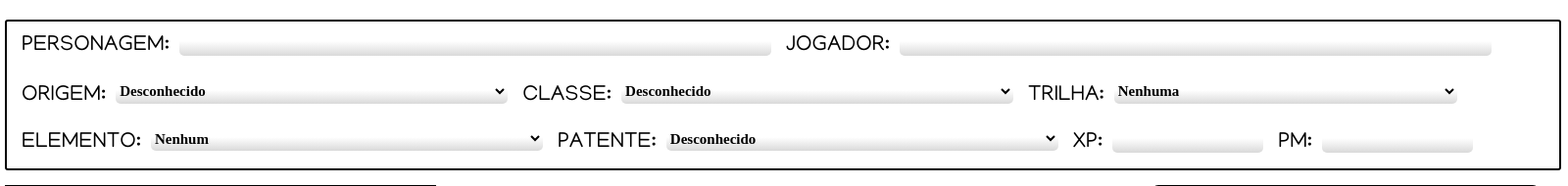
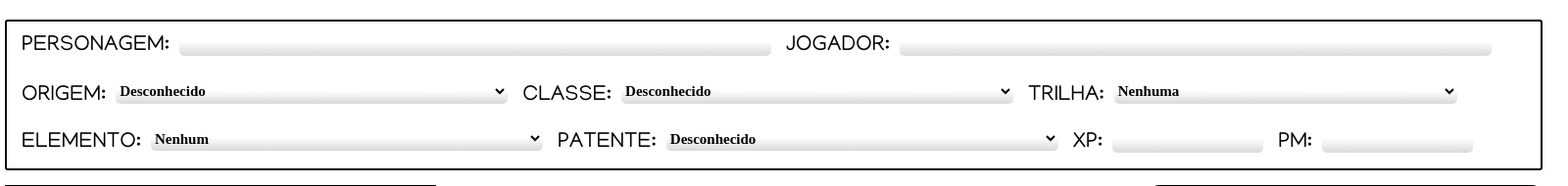
Before and after one commit to AmandaTSantos18/projeto-rpg, a PHP site: page /ficha.html in a window 1600 px wide. Shown: the top 190 px of the page at 98% size. Run offline with PHP 8.4, Linux system fonts and the light colour scheme; some web fonts are replaced.

Commit message:
Update estiloficha.css

```diff
--- a/css/estiloficha.css
+++ b/css/estiloficha.css
@@ -13,7 +13,7 @@ body
 
 .cabecalho
 {
-    width: 99%;
+    width: 1565px;
     height: 150px;
 
     margin-top: 15px;
```
